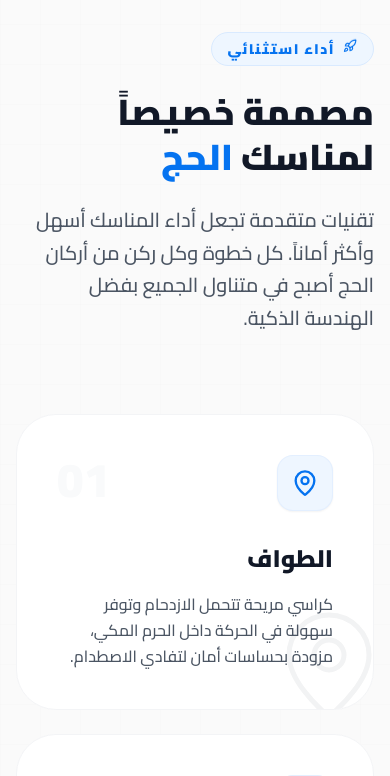
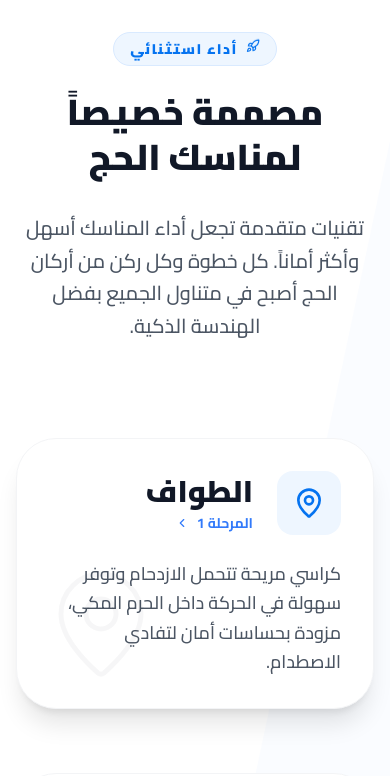
Before and after one commit to algazzar2022/promo-ecommerce-shop, a Next.js app: page / in a window 390 px wide. Shown: the part 5260-6036 px from the top of the page. Built offline with nearby package versions, Linux system fonts and the light colour scheme.

Commit message:
Redesign HajjBenefits to symmetrical vertical journey layout

```diff
--- a/src/components/landing/HajjBenefits.tsx
+++ b/src/components/landing/HajjBenefits.tsx
@@ -2,7 +2,7 @@
 
 import { useStore } from "@/store/useStore";
 import { motion } from "framer-motion";
-import { MapPin, Compass, Shield, Rocket } from "lucide-react";
+import { MapPin, Compass, Shield, Rocket, ChevronLeft } from "lucide-react";
 
 export default function HajjBenefits() {
   const { benefits, settings } = useStore();
@@ -12,16 +12,15 @@ export default function HajjBenefits() {
   const icons = [MapPin, Compass, Shield, Rocket];
 
   return (
-    <section className="py-32 relative bg-[#fafafa] dark:bg-[#020817] overflow-hidden transition-colors duration-300">
-      {/* Background Tech Elements */}
-      <div className="absolute inset-0 bg-tech-grid-light dark:bg-tech-grid-dark bg-[size:40px_40px] opacity-20"></div>
+    <section className="py-32 relative bg-white dark:bg-[#020817] overflow-hidden transition-colors duration-300">
+      {/* Decorative Background */}
+      <div className="absolute top-0 right-0 w-1/2 h-full bg-brand-50/30 dark:bg-brand-900/5 -skew-x-12 translate-x-1/4 pointer-events-none"></div>
 
       <div className="container mx-auto px-4 relative z-10">
-        <div className="flex flex-col lg:flex-row items-end justify-between mb-20 gap-8">
-          <div className="max-w-2xl text-right">
+        <div className="text-center mb-24 max-w-3xl mx-auto">
           <motion.div
-              initial={{ opacity: 0, x: 20 }}
-              whileInView={{ opacity: 1, x: 0 }}
+            initial={{ opacity: 0, y: 20 }}
+            whileInView={{ opacity: 1, y: 0 }}
             viewport={{ once: true }}
             className="inline-flex items-center gap-2 px-4 py-1.5 rounded-full bg-brand-50 dark:bg-brand-900/20 border border-brand-100 dark:border-brand-800 text-brand-600 dark:text-brand-400 text-sm font-black mb-6 uppercase tracking-widest"
           >
@@ -32,72 +31,80 @@ export default function HajjBenefits() {
             initial={{ opacity: 0, y: 20 }}
             whileInView={{ opacity: 1, y: 0 }}
             viewport={{ once: true }}
-              className="text-4xl md:text-6xl font-black text-gray-900 dark:text-white mb-6 leading-tight"
+            transition={{ delay: 0.1 }}
+            className="text-4xl md:text-6xl font-black text-gray-900 dark:text-white mb-8 leading-tight"
           >
-              {benefits.headline.split(' ').map((word, i) => (
-                <span key={i} className={word === 'الحج' ? 'text-brand-600 dark:text-brand-400' : ''}>
-                  {word}{' '}
-                </span>
-              ))}
+            {benefits.headline}
           </motion.h2>
           <motion.p
             initial={{ opacity: 0, y: 20 }}
             whileInView={{ opacity: 1, y: 0 }}
             viewport={{ once: true }}
-              transition={{ delay: 0.1 }}
+            transition={{ delay: 0.2 }}
             className="text-xl text-gray-600 dark:text-gray-400 leading-relaxed font-medium"
           >
             {benefits.description}
           </motion.p>
         </div>
-          <div className="hidden lg:block">
-            <div className="w-32 h-32 rounded-full border-4 border-dashed border-brand-200 dark:border-brand-800/50 flex items-center justify-center animate-[spin_20s_linear_infinite]">
-              <Compass size={48} className="text-brand-500/50" />
+
+        <div className="max-w-5xl mx-auto relative">
+          {/* Vertical Path Line */}
+          <div className="absolute top-0 bottom-0 right-[2.75rem] md:right-1/2 w-1 bg-gradient-to-b from-brand-100 via-brand-500 to-brand-100 dark:from-gray-800 dark:via-brand-500/50 dark:to-gray-800 hidden md:block"></div>
+
+          <div className="space-y-16 relative">
+            {benefits.items.map((item, index) => {
+              const Icon = icons[index % icons.length];
+              const isEven = index % 2 === 0;
+
+              return (
+                <div key={item.id} className="relative group">
+                  {/* Step Circle on Line */}
+                  <div className="absolute top-1/2 right-[2.75rem] md:right-1/2 translate-x-1/2 -translate-y-1/2 w-12 h-12 rounded-full bg-white dark:bg-gray-900 border-4 border-brand-500 shadow-[0_0_20px_rgba(5,115,240,0.3)] z-20 flex items-center justify-center hidden md:flex">
+                    <span className="text-brand-600 font-black">0{index + 1}</span>
+                  </div>
+
+                  <div className={`flex flex-col md:flex-row items-center gap-8 ${isEven ? 'md:flex-row-reverse' : ''}`}>
+                    {/* Content Card */}
+                    <motion.div
+                      initial={{ opacity: 0, x: isEven ? -40 : 40 }}
+                      whileInView={{ opacity: 1, x: 0 }}
+                      viewport={{ once: true, margin: "-100px" }}
+                      transition={{ duration: 0.6 }}
+                      className="flex-1 w-full"
+                    >
+                      <div className="relative p-8 md:p-10 rounded-[2.5rem] bg-white dark:bg-gray-900/40 backdrop-blur-xl border border-gray-100 dark:border-gray-800/50 shadow-xl group-hover:shadow-2xl group-hover:border-brand-500/30 transition-all duration-500">
+                        <div className="flex items-center gap-6 mb-6">
+                          <div className="w-16 h-16 rounded-2xl bg-brand-50 dark:bg-brand-900/30 text-brand-600 dark:text-brand-400 flex items-center justify-center group-hover:scale-110 group-hover:rotate-6 transition-transform duration-500">
+                            <Icon size={32} />
+                          </div>
+                          <div>
+                            <h3 className="text-3xl font-black text-gray-900 dark:text-white mb-1 group-hover:text-brand-600 dark:group-hover:text-brand-400 transition-colors">
+                              {item.title}
+                            </h3>
+                            <div className="flex items-center gap-2 text-brand-500 font-bold text-sm">
+                              <span>المرحلة {index + 1}</span>
+                              <ChevronLeft size={14} />
                             </div>
                           </div>
                         </div>
+                        <p className="text-lg text-gray-600 dark:text-gray-400 leading-relaxed font-medium">
+                          {item.description}
+                        </p>
 
-        <div className="grid grid-cols-1 md:grid-cols-4 gap-6">
-          {benefits.items.map((item, index) => {
-            const Icon = icons[index % icons.length];
-            const isWide = index === 0 || index === 3;
-
-            return (
-              <motion.div
-                key={item.id}
-                initial={{ opacity: 0, y: 30 }}
-                whileInView={{ opacity: 1, y: 0 }}
-                viewport={{ once: true }}
-                transition={{ duration: 0.6, delay: index * 0.1 }}
-                className={`group relative overflow-hidden rounded-[2.5rem] bg-white dark:bg-gray-900/40 backdrop-blur-xl border border-gray-100 dark:border-gray-800/50 p-10 flex flex-col transition-all duration-500 hover:shadow-[0_20px_50px_rgba(5,115,240,0.1)] hover:-translate-y-2 ${isWide ? 'md:col-span-2' : 'md:col-span-1'}`}
-              >
-                <div className="flex items-start justify-between mb-8">
-                  <div className="w-14 h-14 rounded-2xl bg-brand-50 dark:bg-brand-900/30 text-brand-600 dark:text-brand-400 flex items-center justify-center group-hover:scale-110 group-hover:rotate-6 transition-transform duration-500 shadow-sm border border-brand-100/50 dark:border-brand-800/50">
-                    <Icon size={28} />
-                  </div>
-                  <div className="text-5xl font-black text-gray-50 dark:text-gray-800/30 transition-colors duration-500 group-hover:text-brand-500/10">
-                    0{index + 1}
+                        {/* Decorative background icon */}
+                        <div className="absolute left-6 bottom-6 opacity-[0.03] dark:opacity-[0.05] group-hover:opacity-[0.07] transition-opacity pointer-events-none">
+                          <Icon size={120} strokeWidth={1} />
                         </div>
                       </div>
+                    </motion.div>
 
-                <div className="relative z-10">
-                  <h3 className="text-2xl font-black text-gray-900 dark:text-white mb-4 group-hover:text-brand-600 dark:group-hover:text-brand-400 transition-colors duration-300">
-                    {item.title}
-                  </h3>
-                  <p className="text-gray-600 dark:text-gray-400 leading-relaxed font-medium line-clamp-3 group-hover:line-clamp-none transition-all duration-500">
-                    {item.description}
-                  </p>
+                    {/* Spacer for the other side */}
+                    <div className="flex-1 hidden md:block"></div>
                   </div>
-
-                {/* Decorative Background Elements */}
-                <div className="absolute -right-4 -bottom-4 opacity-5 group-hover:opacity-10 transition-opacity duration-500">
-                  <Icon size={120} strokeWidth={1} />
                 </div>
-
-                <div className="absolute top-0 left-0 w-full h-1 bg-gradient-to-r from-transparent via-brand-500 to-transparent opacity-0 group-hover:opacity-100 transition-opacity duration-500"></div>
-              </motion.div>
               );
             })}
+          </div>
         </div>
       </div>
     </section>
```
Lines whose indentation alone changed are shown as unchanged.
